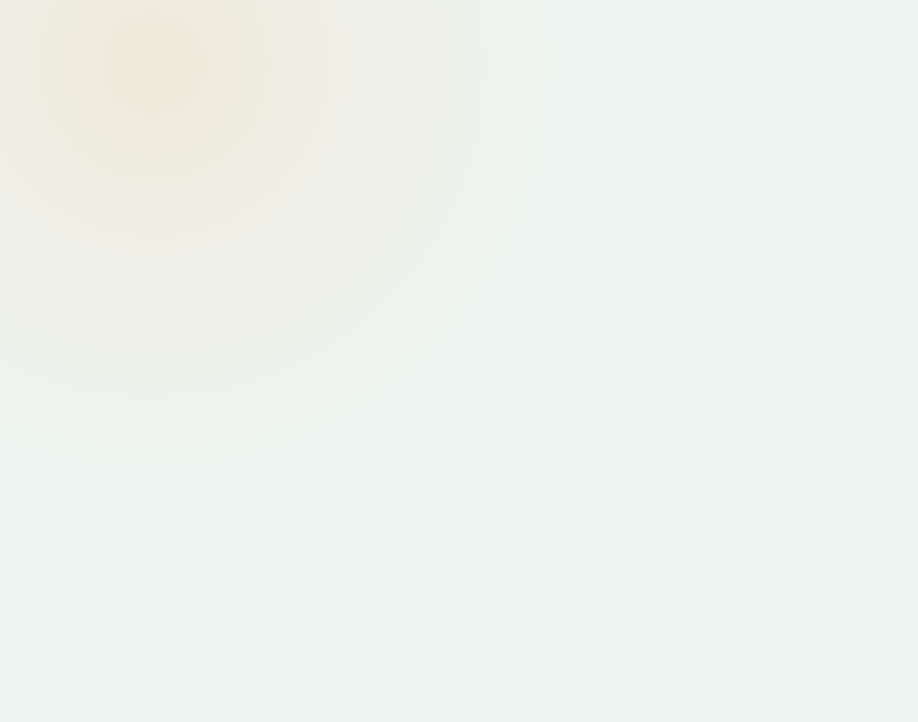
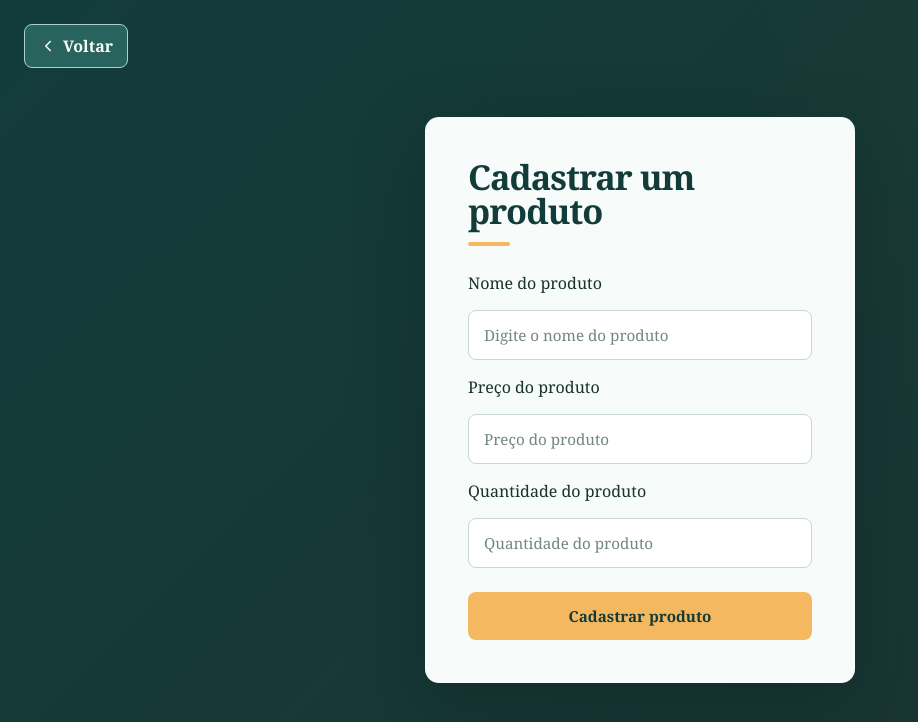
Before and after one commit to castroo999/gestor-estoque, a React (Vite) app: page /add-produtos in a window 1280 px wide. Before the commit this address had no page. Shown: the top 722 px of the page, without its empty margins (0-918 px from the left). Built offline with nearby package versions, Linux system fonts and the light colour scheme.

Commit message:
arrumando layouts adicionando pagina de cadastrar produto e adicionando busca no header

```diff
--- a/package.json
+++ b/package.json
@@ -10,6 +10,7 @@
     "preview": "vite preview"
   },
   "dependencies": {
+    "lucide-react": "^1.34.0",
     "react": "^19.2.8",
     "react-dom": "^19.2.8",
     "react-router-dom": "^7.18.2"
--- a/src/App.tsx
+++ b/src/App.tsx
@@ -4,6 +4,7 @@ import { BrowserRouter, Routes, Route,  Navigate} from "react-router-dom";
 import Login from "./pages/Login";
 import Cadastrar from "./pages/Cadastro";
 import Home from "./pages/Home";
+import AddProduto from './pages/AddProduto'
 
 export default function App() {
   return (
@@ -11,8 +12,9 @@ export default function App() {
       <Routes>
         <Route path="/" element={<Navigate to="/login" replace />} />
         <Route path="/login" element={<Login />} />
-        <Route path="/cadastrar" element={<Cadastrar />}/>
+        <Route path="/cadastrar" element={<Cadastrar />} />
         <Route path="/home" element={<Home />} />
+        <Route path="/add-produtos" element={<AddProduto />} />
       </Routes>
     </BrowserRouter>
   );
--- a/src/components/Header.css
+++ b/src/components/Header.css
@@ -92,3 +92,28 @@ nav a:first-child:focus-visible {
     transform: translateY(2);
     box-shadow: 0 2px 4px rgba(0, 0, 0, 0.1);
 }
+
+.buscar {
+    width: 180px;
+    height: 25px;
+    padding: 0 14px;
+    color: #123c3a;
+    background-color: #f7fbf9;
+    border: 1px solid #a9d1c8;
+    border-radius: 8px;
+    font: inherit;
+    outline: none;
+}
+
+nav > svg {
+    color: #f4b860;
+}
+
+.buscar::placeholder {
+    color: #718783;
+}
+
+.buscar:focus {
+    border-color: #f4b860;
+    box-shadow: 0 0 0 3px rgba(244, 184, 96, 0.2);
+}
--- a/src/components/Header.tsx
+++ b/src/components/Header.tsx
@@ -1,29 +1,41 @@
-import { Link, useNavigate } from 'react-router-dom';
-import './Header.css'
+import { Search } from "lucide-react";
+import { Link, useNavigate } from "react-router-dom";
+import "./Header.css";
 
-export default function Header(){
+type HeaderProps = {
+  onSearch: (texto: string) => void;
+};
 
-    const navigate = useNavigate()
+export default function Header({ onSearch }: HeaderProps) {
+  const navigate = useNavigate();
 
   function Sair() {
-        localStorage.removeItem("usuario")
-        localStorage.removeItem("token")
+    localStorage.removeItem("usuario");
+    localStorage.removeItem("token");
 
-        alert("Voce saiu da sua conta com sucesso")
-        navigate("/")
+    alert("Voce saiu da sua conta com sucesso");
+    navigate("/");
   }
-    return(
-        <section className='header'>
+  return (
+    <section className="header">
       <div className="header-text">
         <h2>Bem vindo(a) ao gerenciador de estoque</h2>
         <p>gerencie tudo o que entra e sai de sua empresa aqui!</p>
       </div>
       <nav>
-                <Link to ='/Add-produtos'>Registrar produto</Link>
-                <Link to ='/Ver-produtos'>Ver produtos</Link>
-                <Link to ='/Dashboard'>Dashboard</Link>
-                <button className='sair' onClick={Sair}>Sair</button>
+        <Search />
+        <input
+          className="buscar"
+          type="text"
+          placeholder="Buscar..."
+          onChange={(e) => onSearch(e.target.value)}
+        />
+        <Link to="/add-produtos">Registrar produto</Link>
+        <Link to="/Dashboard">Dashboard</Link>
+        <button className="sair" onClick={Sair}>
+          Sair
+        </button>
       </nav>
     </section>
-    )
+  );
 }
--- a/src/index.css
+++ b/src/index.css
@@ -8,8 +8,8 @@ body {
   min-width: 320px;
   min-height: 100vh;
   background:
-    radial-gradient(circle at 12% 8%, rgba(244, 184, 96, 0.16), transparent 26rem),
-    #eef4f1;
+    linear-gradient(135deg, rgba(18, 60, 58, 0.96), rgba(24, 49, 47, 0.88)),
+    radial-gradient(circle at 85% 15%, rgba(244, 184, 96, 0.3), transparent 22rem);
   color: #18312f;
   font-family: Georgia, 'Times New Roman', serif;
 }
--- /dev/null
+++ b/src/pages/AddProduto.css
@@ -0,0 +1,23 @@
+.voltar {
+	position: absolute;
+	top: 24px;
+	left: 24px;
+	display: flex;
+	align-items: center;
+	gap: 6px;
+	padding: 10px 14px;
+	color: #f7fbf9;
+	background-color: #28645d;
+	border: 1px solid #a9d1c8;
+	border-radius: 8px;
+	font: inherit;
+	font-weight: 700;
+	cursor: pointer;
+    transition: 0.5s ease;
+}
+
+.voltar:hover,
+.voltar:focus-visible {
+	background-color: #34776e;
+	transform: scale(1.07);
+}
--- /dev/null
+++ b/src/pages/AddProduto.tsx
@@ -0,0 +1,116 @@
+import { ChevronLeft } from "lucide-react";
+import { useState, type FormEvent } from "react";
+import { useNavigate } from "react-router-dom";
+import "./AddProduto.css";
+
+export default function Add() {
+  const [nome, setNome] = useState("");
+  const [preco, setPreco] = useState("");
+  const [qnt, setQnt] = useState("");
+  const [erro, setErro] = useState("");
+
+  const navigate = useNavigate();
+
+  function voltar() {
+    navigate("/home");
+  }
+
+  async function addProduto(e: FormEvent<HTMLFormElement>) {
+    e.preventDefault();
+    setErro("");
+
+    const token = localStorage.getItem("token");
+
+    if (!token) {
+      setErro("Você precisa fazer login");
+      navigate("/login");
+      return;
+    }
+
+    if (!nome.trim() || preco === "" || qnt === "") {
+      setErro("Preencha todos os campos");
+      return;
+    }
+
+    try {
+      const resposta = await fetch(
+        "http://localhost:3000/produtos/add-produto",
+        {
+          method: "POST",
+          headers: {
+            "Content-Type": "application/json",
+            Authorization: `Bearer ${token}`,
+          },
+          body: JSON.stringify({
+            nome: nome.trim(),
+            preco: Number(preco),
+            qnt: Number(qnt),
+          }),
+        },
+      );
+
+      const dados = await resposta.json();
+
+      if (!resposta.ok) {
+        setErro(dados.mensagem ?? "Erro ao cadastrar o produto");
+        return;
+      }
+
+      setNome("");
+      setPreco("");
+      setQnt("");
+
+      alert("Produto cadastrado com sucesso!");
+      navigate("/home");
+    } catch {
+      setErro("Não foi possível conectar ao servidor");
+    }
+  }
+
+  return (
+    <main>
+      <button className="voltar" type="button" onClick={voltar}>
+        <ChevronLeft size={18} />
+        Voltar
+      </button>
+      <form onSubmit={addProduto}>
+        <h1>Cadastrar um produto</h1>
+
+        <label htmlFor="nome">Nome do produto</label>
+        <input
+          id="nome"
+          type="text"
+          placeholder="Digite o nome do produto"
+          value={nome}
+          onChange={(e) => setNome(e.target.value)}
+        />
+
+        <label htmlFor="preco">Preço do produto</label>
+        <input
+          id="preco"
+          type="number"
+          placeholder="Preço do produto"
+          min="0.01"
+          step="0.01"
+          value={preco}
+          onChange={(e) => setPreco(e.target.value)}
+        />
+
+        <label htmlFor="qnt">Quantidade do produto</label>
+        <input
+          id="qnt"
+          type="number"
+          placeholder="Quantidade do produto"
+          min="0"
+          step="1"
+          value={qnt}
+          onChange={(e) => setQnt(e.target.value)}
+        />
+
+        {erro && <p>{erro}</p>}
+
+        <button type="submit">Cadastrar produto</button>
+      </form>
+    </main>
+  );
+}
--- a/src/pages/Home.tsx
+++ b/src/pages/Home.tsx
@@ -1,11 +1,14 @@
+import { useState } from "react";
 import Header from "../components/Header";
 import ListarProdutos from "./ListarProdutos";
 
 export default function Home() {
+  const [busca, setBusca] = useState("");
+
   return (
     <>
-      <Header />
-      <ListarProdutos />
+      <Header onSearch={setBusca} />
+      <ListarProdutos busca={busca} />
     </>
   );
 }
--- a/src/pages/ListarProdutos.css
+++ b/src/pages/ListarProdutos.css
@@ -7,10 +7,10 @@
     margin-top: 40px;
     padding: 32px 24px 40px;
     gap: 24px;
-    background-color: #18312f;
-    color: aliceblue;
+    background: transparent;
+    color: #f7fbf9;
     width: 100%;
-    height: auto;
+    height: 100%;
 }
 
 .produtos-text{
@@ -24,35 +24,47 @@
 }
 
 .item-produto {
-    width: 180px;
-    min-height: 150px;
-    padding: 20px 16px;
+    width: 210px;
+    min-height: 170px;
+    padding: 24px 20px;
+    display: flex;
+    flex-direction: column;
+    justify-content: center;
     text-align: center;
     color: #18312f;
-    background-color: #f4b860;
-    border-radius: 10px;
+    background-color: #f7fbf9;
+    border: 5px solid #325c4e;
+    border-radius: 12px;
     box-sizing: border-box;
-    box-shadow: 0 6px 14px rgba(0, 0, 0, 0.2);
+    box-shadow: 0 8px 20px rgba(5, 25, 24, 0.22);
+    transition: transform 0.2s, box-shadow 0.2s;
+}
+
+.item-produto:hover {
+    transform: translateY(-4px);
+    box-shadow: 0 12px 24px rgba(5, 25, 24, 0.3);
 }
 
 .item-produto h2 {
-    margin: 0 0 16px;
-    font-size: 1.25rem;
+    margin: 0 0 12px;
+    color: #123c3a;
+    font-size: 1.2rem;
     text-transform: capitalize;
 }
 
 .item-produto p {
-    margin: 0 0 12px;
-    font-size: 1.1rem;
+    margin: 0 0 16px;
+    color: #28643c;
+    font-size: 1.2rem;
     font-weight: 700;
 }
 
 .item-produto span {
     display: inline-block;
-    min-width: 32px;
-    padding: 5px 9px;
-    color: #f4b860;
-    background-color: #18312f;
+    min-width: 38px;
+    padding: 6px 10px;
+    color: #123c3a;
+    background-color: #f4b860;
     border-radius: 999px;
     font-weight: 700;
 }
--- a/src/pages/ListarProdutos.tsx
+++ b/src/pages/ListarProdutos.tsx
@@ -1,7 +1,11 @@
-import { useState, useEffect } from "react";
+import { useEffect, useState } from "react";
 import "./ListarProdutos.css";
 
-export default function Add() {
+type ListarProdutosProps = {
+  busca: string;
+};
+
+export default function Listar({ busca }: ListarProdutosProps) {
   type Produto = {
     id: string;
     nome: string;
@@ -48,16 +52,20 @@ export default function Add() {
     carregarProdutos();
   }, []);
 
+  const produtosFiltrados = produtos.filter((produto) =>
+    produto.nome.toLowerCase().includes(busca.toLowerCase().trim()),
+  );
+
   return (
     <section className="produtos">
       <div className="produtos-text">
         <h2>Acompanhe seus produtos registrados aqui!</h2>
       </div>
-      {produtos.map((produtos) => (
-        <div key={produtos.id} className="item-produto">
-          <h2>{produtos.nome}</h2>
-          <p>R$ {produtos.preco}</p>
-          <span>{produtos.qnt}</span>
+      {produtosFiltrados.map((produto) => (
+        <div key={produto.id} className="item-produto">
+          <h2>{produto.nome}</h2>
+          <p>R$ {produto.preco}</p>
+          <span>{produto.qnt}</span>
         </div>
       ))}
     </section>
```
Also changed, not shown: 2 other files (tests, documents, lock files or other folders). Lines whose indentation alone changed are shown as unchanged.
